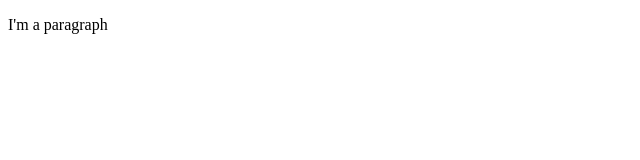
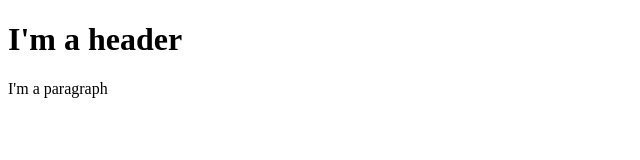
Before and after one commit to trottdeaje/githubpagedemo, a plain HTML site: page index.html in a window 1280 px wide. Shown: the whole page, without its empty margins (0-640 px from the left). Drawn offline with Linux system fonts and the light colour scheme.

Commit message:
edited index.html

```diff
--- a/index.html
+++ b/index.html
@@ -9,7 +9,7 @@
 </head>
 
 <body>
-    <title>I'm a demo Page</title>
+    <h1>I'm a header</h1>
     <p>I'm a paragraph</p>
 
 </body>
```
